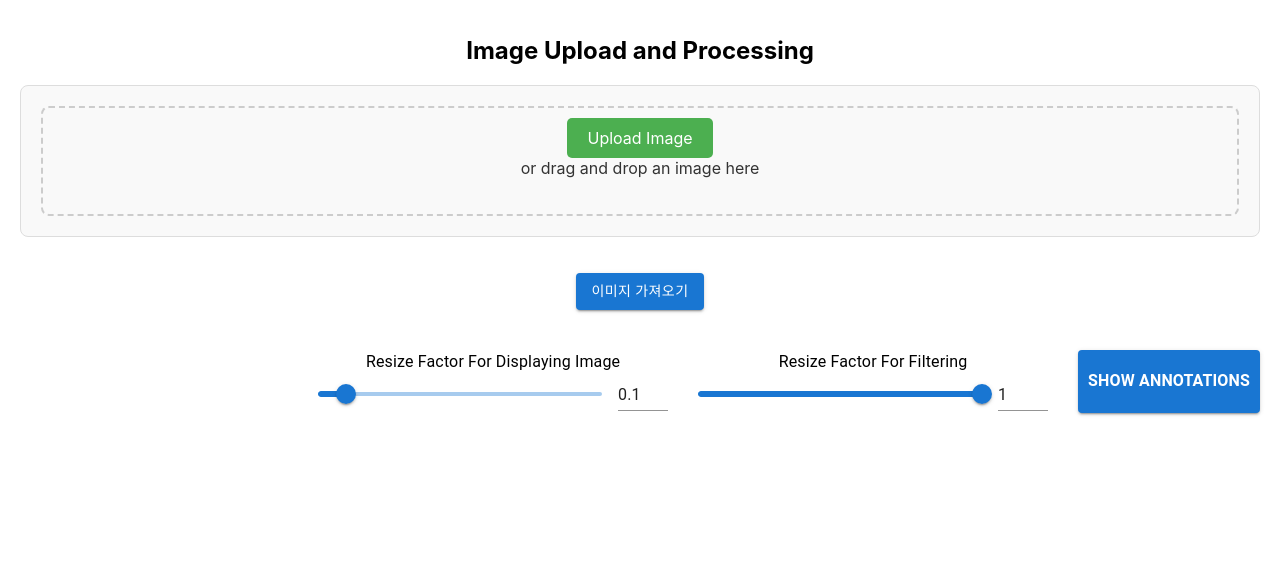
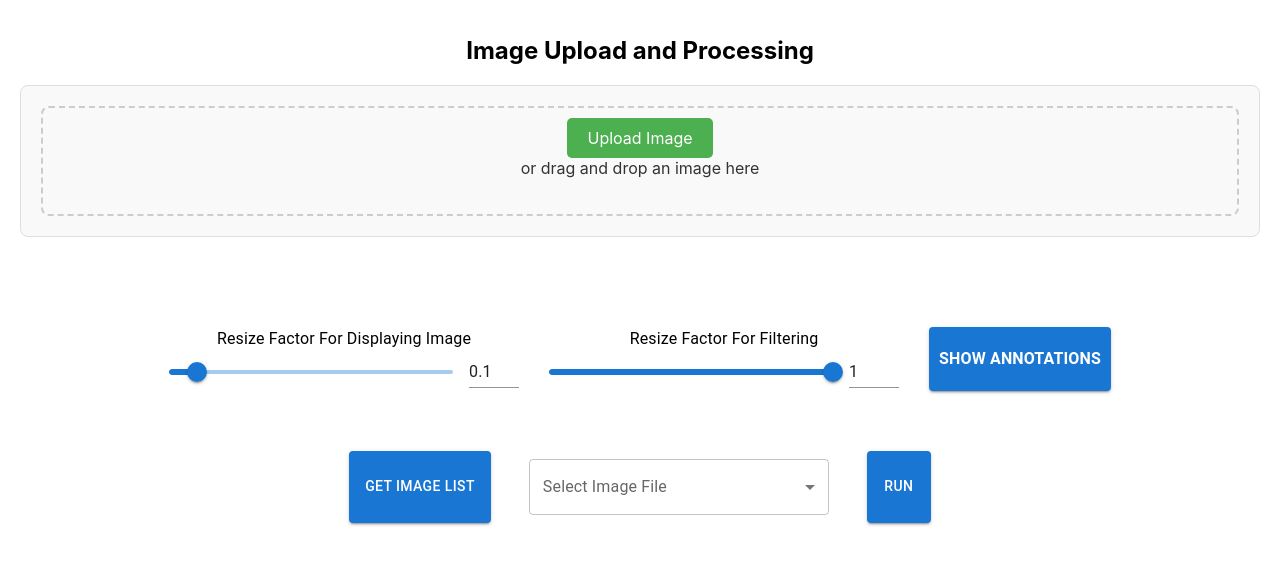
Before and after one commit to wonchul-kim/ui_for_inference, a React (Create React App) app in the folder frontend/: page / in a window 1280 px wide. Shown: the top 564 px of the page. Built offline with nearby package versions, Linux system fonts and the light colour scheme.

Commit message:
image file list is applied

```diff
--- a/frontend/src/shared/InferencePage.jsx
+++ b/frontend/src/shared/InferencePage.jsx
@@ -9,6 +9,8 @@ import pica from 'pica';
 import Modal from '@mui/material/Modal';
 import Button from '@mui/material/Button';
 import Typography from '@mui/material/Typography';
+import SmartDisplayIcon from '@mui/icons-material/SmartDisplay';
+import IconButton from '@mui/material/IconButton';
 
 import InputSlider from './inputSlider';
 import UploadImage from './UploadImage';
@@ -17,6 +19,7 @@ import InferenceInputs from './InferenceInputs';
 import VisSegmentation from './VisSegmentation';
 import VisDetection from './VisDetection';
 import ShowJson from './ShowJson';
+import SelectImageFile from './selectImageFile';
 
 const Item = styled(Paper)(({ theme }) => ({
   backgroundColor: theme.palette.mode === 'dark' ? '#1A2027' : '#fff',
@@ -54,7 +57,7 @@ export default function InferencePage() {
   const [confidenceThres, setConfidenceThres] = useState({});
   const [filteredImage, setFilteredImage] = useState({});
   const [arrayImage, setArrayImage] = useState(null);
-  const [task, setTask] = useState(null);
+  const [task, setTask] = useState('detection');
   const [ratio, setRatio] = useState(0.1);
   const [resizeFactor, setResizeFactor] = useState(1);
   const [jsonData, setJsonData] = useState({
@@ -67,6 +70,10 @@ export default function InferencePage() {
                                             });
   const [lineWidth, setLineWidth] = useState(5);
   const [fontSize, setFontSize] = useState(30);
+
+  // to choose image-files as list
+  const [imageFileList, setImageFileList] = useState([]);
+  const [selectedImageFile, setSeletedImageFile] = useState(null);
 
   // modal to show jsonData
   const [open, setOpen] = React.useState(false);
@@ -269,11 +276,39 @@ export default function InferencePage() {
     });
   };
 
+  useEffect(() => {
+    console.log(">>>> imageFileList: ", imageFileList)
+  })
+
+  const getImageFileList = async () => {
+    try {
+        const url = new URL('http://localhost:8000/get-image-file-list');
+        url.searchParams.append('input_dir', `/HDD/datasets/projects/inferences/${task}`);
+
+        const response = await fetch(url, {
+            method: 'GET',
+        });
+
+        if (!response.ok) {
+            throw new Error('Failed to fetch image from backend');
+        }
+
+        const data = await response.json();
+        setImageFileList(data.img_files_list)
+    } catch (error) {
+        console.error('Error fetching image:', error);
+    }
+  };
+
+
 
   const getImageFromBackend = async () => {
     try {
+        console.log(">>>>>>>>>>>> click getImageFromBackend: ", getImageFromBackend)
         const url = new URL('http://localhost:8000/get-image');
+        url.searchParams.append('task', task);
         url.searchParams.append('ratio', ratio);
+        url.searchParams.append('img_file', selectedImageFile)
 
         const response = await fetch(url, {
             method: 'GET',
@@ -288,7 +323,6 @@ export default function InferencePage() {
         const imageSize = await getImageSize(imageSrc);
         console.log('*** getImageFromBackend > Image size:', imageSize.width, 'x', imageSize.height);
 
-        setTask(data.task);
         setUploadedImage(imageSrc);
         setImageDataUrl(imageSrc)
 
@@ -321,8 +355,7 @@ export default function InferencePage() {
     } catch (error) {
         console.error('Error fetching image:', error);
     }
-};
-
+  };
 
   return (
     <Box sx={{ flexGrow: 1 }} className='container'>
@@ -333,16 +366,11 @@ export default function InferencePage() {
           <UploadImage onUploadImage={handleUploadImage} />
         </div>
       </Grid>
-      <Grid item xs={12}>
-        <Button variant="contained" onClick={getImageFromBackend}>
-          이미지 가져오기
-        </Button>
-      </Grid>
     </Grid>
 
     <br/><br/>
 
-    <Box sx={{ display: 'flex', justifyContent: 'flex-end' }}>
+    <Box sx={{ display: 'flex', justifyContent: 'center', padding: '30px'}}>
       <InputSlider title={"Resize Factor For Displaying Image"} val={ratio} setVal={setRatio}
           maxValue={1} minValue={0} stepValue={0.01}
       />
@@ -368,6 +396,23 @@ export default function InferencePage() {
           </Item>
         </Box>
       </Modal>
+
+      <Box sx={{ display: 'flex', justifyContent: 'center', padding: '30px' }}>
+        <Button variant="contained" onClick={getImageFileList} style={{marginRight: '30px'}}>
+            Get Image List
+        </Button>
+        <SelectImageFile title={"Select Image File"}
+                        imageFileList={imageFileList}
+                        selectedImageFile={selectedImageFile}
+                        setSelectedImageFile={setSeletedImageFile} />
+        <Button variant="contained"
+                onClick={getImageFromBackend}
+                //  startIcon={<SmartDisplayIcon/>}
+                 style={{marginLeft: '30px'}}>
+          Run
+        </Button>
+      </Box>
+
       {task && task === 'segmentation' && (
         <VisSegmentation title="All Predictions"
                         srcImage={imageDataUrl} resImage={filteredImage}
--- /dev/null
+++ b/frontend/src/shared/selectImageFile.jsx
@@ -0,0 +1,31 @@
+import * as React from 'react';
+import OutlinedInput from '@mui/material/OutlinedInput';
+import InputLabel from '@mui/material/InputLabel';
+import MenuItem from '@mui/material/MenuItem';
+import FormControl from '@mui/material/FormControl';
+import Select, { SelectChangeEvent } from '@mui/material/Select';
+
+export default function SelectImageFile({title, imageFileList, selectedImageFile, setSelectedImageFile}) {
+    return (
+        <FormControl sx={{ m: 1, minWidth: 300 }}>
+        <InputLabel id="demo-multiple-name-label">{title}</InputLabel>
+        <Select
+          labelId="demo-multiple-name-label"
+          id="demo-multiple-name"
+          label={title}
+          value={selectedImageFile}
+          onChange={(event) => setSelectedImageFile(event.target.value)}
+          autoWidth
+        >
+          {imageFileList.map((imageFile) => (
+            <MenuItem
+              key={imageFile}
+              value={imageFile}
+            >
+              {imageFile}
+            </MenuItem>
+          ))}
+        </Select>
+      </FormControl>
+    )
+}
```
Also changed, not shown: 1 other file (tests, documents, lock files or other folders).
